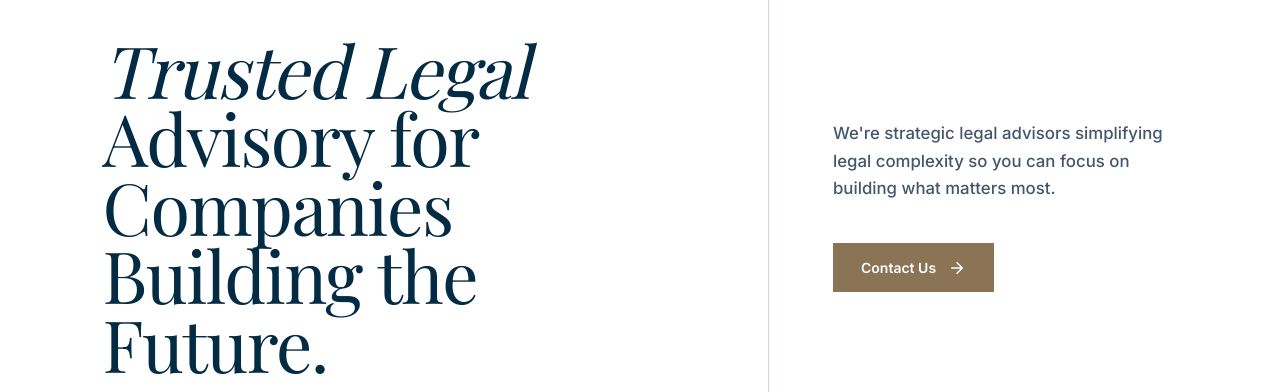
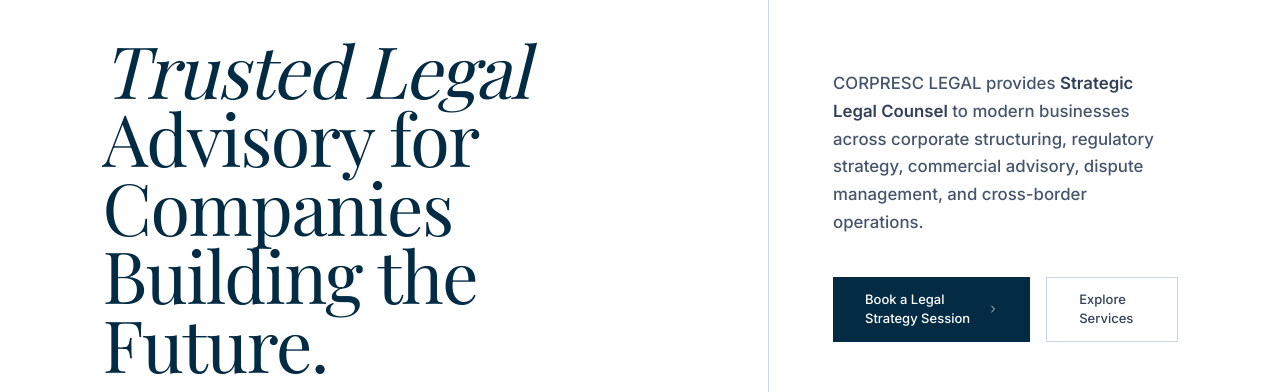
Before and after one commit to navedux/corpresc-legal, a Next.js app: page / in a window 1280 px wide. Shown: the part 637-1029 px from the top of the page. Built offline with nearby package versions, Linux system fonts and the light colour scheme; a web font is replaced by a local one.

Commit message:
Restore original subheading and dual CTA buttons in hero right column
Co-Authored-By: Claude Opus 4.6 (1M context) <noreply@anthropic.com>

```diff
--- a/src/app/page.tsx
+++ b/src/app/page.tsx
@@ -81,17 +81,23 @@ export default function Home() {
           {/* Right — Description + CTA */}
           <div className="lg:w-[40%] lg:border-l lg:border-line px-6 lg:pl-16 lg:pr-[8%] pt-8 lg:pt-24 pb-16 lg:pb-24 flex flex-col justify-center">
             <p className="animate-hero-delay-2 text-[1.05rem] text-slate-600 leading-[1.65] mb-10 max-w-[420px] font-medium">
-              We&apos;re strategic legal advisors simplifying legal complexity so you can focus on building what matters most.
+              CORPRESC LEGAL provides <span className="font-semibold text-slate-700">Strategic Legal Counsel</span> to modern businesses across corporate structuring, regulatory strategy, commercial advisory, dispute management, and cross-border operations.
             </p>
-            <div className="animate-hero-delay-3">
+            <div className="animate-hero-delay-3 flex flex-col sm:flex-row gap-4">
               <Link
                 href="/contact"
-                className="btn-shine group inline-flex items-center gap-3 bg-gold hover:bg-gold-light text-white px-7 py-3.5 text-[14px] font-semibold transition-colors duration-300"
+                className="btn-shine bg-navy text-white px-8 py-3 text-[13px] font-medium flex items-center gap-2 hover:bg-navy-dark transition-colors duration-300 w-fit"
               >
-                Contact Us
-                <svg className="w-[18px] h-[18px] transition-transform duration-300 group-hover:translate-x-1" fill="none" stroke="currentColor" viewBox="0 0 24 24" strokeWidth={2} strokeLinecap="round" strokeLinejoin="round">
-                  <path d="M5 12h14M12 5l7 7-7 7" />
+                Book a Legal Strategy Session
+                <svg className="w-4 h-4" fill="none" stroke="currentColor" viewBox="0 0 24 24">
+                  <path strokeLinecap="round" strokeLinejoin="round" strokeWidth={2} d="M9 5l7 7-7 7" />
                 </svg>
+              </Link>
+              <Link
+                href="/services"
+                className="btn-shine-outline border border-slate-300 text-slate-700 px-8 py-3 text-[13px] font-medium hover:border-navy hover:text-navy transition-colors duration-300 w-fit"
+              >
+                Explore Services
               </Link>
             </div>
           </div>
```
